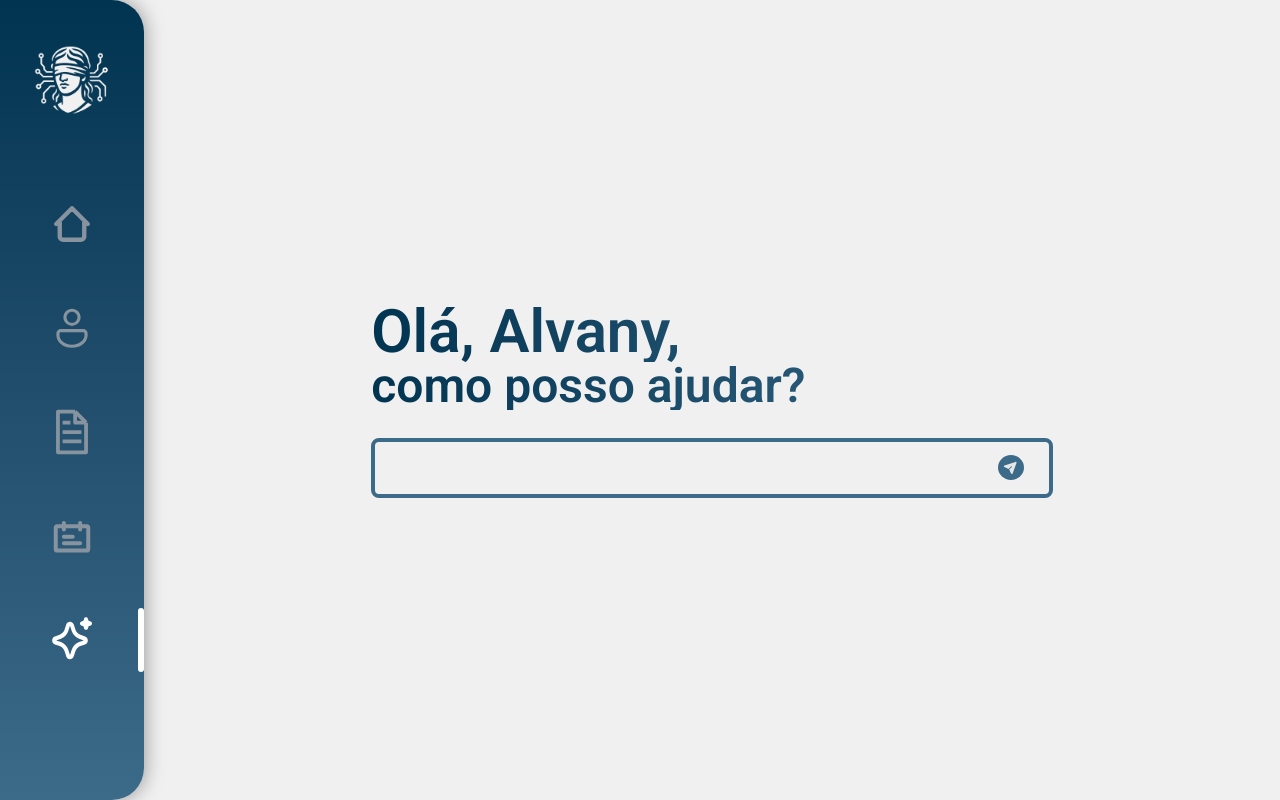
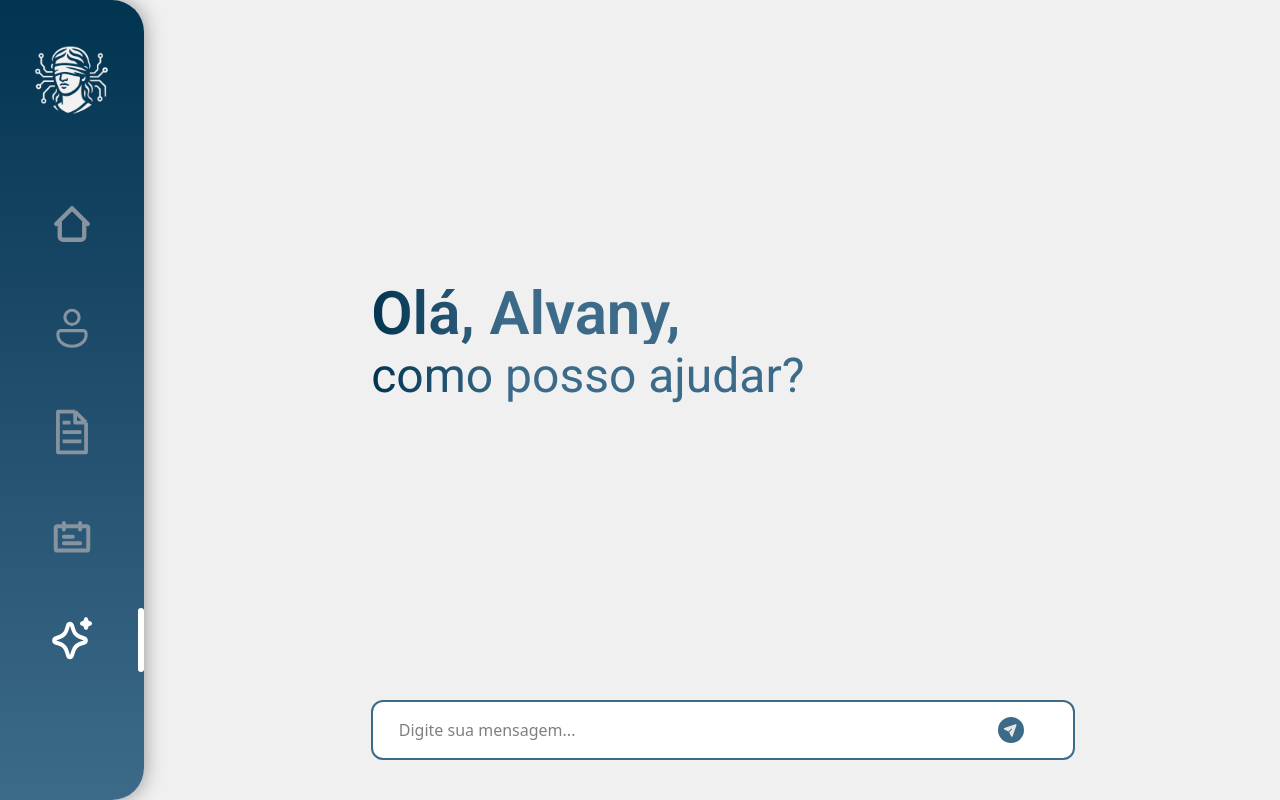
Before and after one commit to LYNX-Grupo-9/Sistema, a React (Vite) app: page /temisai in a window 1280 px wide. Built offline with nearby package versions, Linux system fonts and the light colour scheme; no server answers.

Commit message:
Saving Chat history

```diff
--- a/BFF/index.js
+++ /dev/null
@@ -1,15 +0,0 @@
-import 'dotenv/config';
-import express from 'express';
-import cors from 'cors';
-import geminiRoute from './routes/gemini.js';
-
-const app = express();
-
-app.use(cors());
-app.use(express.json());
-app.use('/api/gemini', geminiRoute);
-
-const PORT = process.env.PORT || 3002;
-app.listen(PORT, () => {
-  console.log(`BFF rodando em http://localhost:${PORT}`);
-});
--- a/BFF/routes/gemini.js
+++ /dev/null
@@ -1,36 +0,0 @@
-import express from 'express';
-import pkg from '@google-cloud/vertexai';
-import dotenv from 'dotenv';
-
-// Destructure the required classes from the default import
-const { VertexAI } = pkg;
-
-// Load environment variables
-dotenv.config();
-
-const router = express.Router();
-
-// Initialize VertexAI client
-const vertexAI = new VertexAI({
-  project: process.env.VITE_PROJECT_ID, // Use 'project' instead of 'projectId'
-  location: process.env.VITE_REGION,
-});
-
-// Load the text generation model
-const model = vertexAI.textGenerationModel('text-bison@001'); // Correct usage
-
-router.post('/generate', async (req, res) => {
-  const { prompt } = req.body;
-  try {
-    const [result] = await model.predict({
-      instances: [{ content: prompt }],
-    });
-    const text = result?.predictions?.[0]?.content || '';
-    res.json({ text });
-  } catch (error) {
-    console.error('Erro na geração:', error);
-    res.status(500).json({ error: 'Erro ao gerar resposta do Gemini.' });
-  }
-});
-
-export default router;
--- a/package.json
+++ b/package.json
@@ -13,6 +13,7 @@
     "@emotion/react": "^11.14.0",
     "@emotion/styled": "^11.14.0",
     "@google-cloud/vertexai": "^1.10.0",
+    "@google/genai": "^0.15.0",
     "@mui/material": "^7.0.2",
     "@react-input/mask": "^2.0.4",
     "@tailwindcss/vite": "^4.1.1",
@@ -26,6 +27,7 @@
     "react": "^19.0.0",
     "react-dom": "^19.0.0",
     "react-input-mask": "^3.0.0-alpha.2",
+    "react-markdown": "^10.1.0",
     "react-phone-input-2": "^2.15.1",
     "react-router-dom": "^7.4.1",
     "react-select": "^5.10.1",
--- /dev/null
+++ b/src/components/Steps/TemisAI/StepOne.jsx
@@ -0,0 +1,21 @@
+export function StepOne() {
+    return(
+        <>
+        <span className="text-6xl typography-semibold"
+              style={{
+                background: "var(--gradientHorizontal)",
+                WebkitBackgroundClip: "text",
+                WebkitTextFillColor: "transparent",
+              }}>Olá, Alvany,
+            </span>
+
+            <span className="text-5xl typography-regular mb-[4%] leading-16"
+              style={{
+                background: "var(--gradientHorizontal)",
+                WebkitBackgroundClip: "text",
+                WebkitTextFillColor: "transparent",
+              }}>como posso ajudar?
+            </span>
+        </>
+    )
+}
--- /dev/null
+++ b/src/components/Steps/TemisAI/StepTwo.jsx
@@ -0,0 +1,34 @@
+import icon from "../../../assets/icons/iaIcon.svg";
+import ReactMarkdown from "react-markdown";
+
+export function StepTwo({ chatHistory }) {
+  return (
+    <>
+
+      {chatHistory.map((item, index) => (
+          <div
+          key={index}
+          className="flex flex-col items-end  w-full justify-end gap-5 py-[5%]"
+          >
+          {item.role === "user" && (
+              <div className="max-w-[60%] flex bg-[var(--color-light)] rounded-2xl shadow-lg p-[2%] self-end">
+              <span className="text-[16px] typography-semibold text-[var(--color-blueDark)]">
+                {item.parts[0]?.text}
+              </span>
+            </div>
+          )}
+
+          {item.role === "model" && (
+              <div className="flex w-full items-start gap-4">
+              <img src={icon} className="w-[3%]" />
+              <div className="text-xl typography-regular text-[var(--color-blueDark)] px-[2%] prose prose-slate max-w-none space-y-6">
+                <ReactMarkdown>{item.parts[0]?.text}</ReactMarkdown>
+              </div>
+            </div>
+          )}
+        </div>
+      ))}
+
+    </>
+  );
+}
--- a/src/components/inputs/ChatAIButton.jsx
+++ b/src/components/inputs/ChatAIButton.jsx
@@ -1,17 +1,61 @@
 import sendIcon from "../../assets/icons/send.svg";
-export function ChatAIInput() {
+import { useState, useRef } from "react";
+
+export function ChatAIInput(props) {
+  const [prompt, setPrompt] = useState("");
+  const textareaRef = useRef(null);
+
+  const handleKeyDown = (event) => {
+    if (event.key === "Enter") {
+      event.preventDefault(); // Impede quebra de linha
+      props.change(prompt);
+      setPrompt(""); // Limpa o input após envio
+    }
+
+    if (event.key === "Tab") {
+      event.preventDefault();
+      const textarea = textareaRef.current;
+      const start = textarea.selectionStart;
+      const end = textarea.selectionEnd;
+      const newValue = prompt.substring(0, start) + "\n" + prompt.substring(end);
+      setPrompt(newValue);
+      setTimeout(() => {
+        textarea.selectionStart = textarea.selectionEnd = start + 1;
+      }, 0);
+    }
+  };
+
   return (
-    <div className="flex justify-between items-center w-full h-auto min-h-[60px] max-h-[200px] overflow-y-auto border-4 border-[var(--color-blueLight)] rounded-lg text-[var(--gradientHorizontal)] px-[2%]">
-     <textarea
-        className="w-[95%] outline-none resize-none overflow-hidden"
+    <div
+      className="bg-[var(--color-light)] flex justify-between
+     items-center w-[55%] h-auto min-h-[60px] max-h-[200px]
+      overflow-y-auto border-2 border-[var(--color-blueLight)]
+       rounded-xl text-[var(--gradientHorizontal)] px-[2%]
+       fixed bottom-[5%] z-50
+       "
+    >
+      <textarea
+        ref={textareaRef}
+        className="w-[95%] outline-none resize-none overflow-hidden "
         rows="1"
+        value={prompt}
+        placeholder="Digite sua mensagem..."
         onInput={(e) => {
-          e.target.style.height = "auto"; // Reseta a altura
-          e.target.style.height = `${e.target.scrollHeight}px`; // Ajusta para o conteúdo
+          e.target.style.height = "auto";
+          e.target.style.height = `${e.target.scrollHeight}px`;
         }}
+        onChange={(e) => setPrompt(e.target.value)}
+        onKeyDown={handleKeyDown}
       />
-        <img src={sendIcon} className="w-[2%] fixed left-[78%]"/>
-
+      <img
+        src={sendIcon}
+        className="w-[2%] fixed left-[78%] cursor-pointer"
+        onClick={() => {
+          props.change(prompt);
+          setPrompt(""); // Limpa o input após envio
+        }}
+        alt="Enviar"
+      />
     </div>
   );
 }
--- /dev/null
+++ b/src/config/gemini.js
@@ -0,0 +1 @@
+export const apikey = import.meta.env.VITE_GEMINI_API_KEY;
--- a/src/global/Theme.css
+++ b/src/global/Theme.css
@@ -17,7 +17,7 @@
     --success: #009E0D;
 
     --gradientVertical: linear-gradient(180deg, #013451 0%, rgba(60, 106, 137, 1) 100%);
-    --gradientHorizontal: linear-gradient(90deg, #013451 0%, rgba(60, 106, 137, 1) 100%);
+    --gradientHorizontal: linear-gradient(90deg, #013451 0%, rgba(60, 106, 137, 1) 20%);
 
     .bgGlass {
         background: rgba(255, 255, 255, 0.6);
--- a/src/pages/TemisAI/TemisAI.jsx
+++ b/src/pages/TemisAI/TemisAI.jsx
@@ -1,50 +1,77 @@
-import { useEffect } from "react";
+import { useEffect, useState } from "react";
 import { ChatAIInput } from "../../components/inputs/ChatAIButton";
+import { GoogleGenAI } from "@google/genai";
+import { StepOne } from "../../components/Steps/TemisAI/StepOne";
+import { StepTwo } from "../../components/Steps/TemisAI/StepTwo";
+import LoadingSVG from "../../assets/loading.svg";
+import { apikey } from "../../config/gemini";
+export function TemisAI() {
+  const [prompt, setPrompt] = useState("");
+  const [promptResponse, setPromptResponse] = useState("");
+  const [isLoading, setIsLoading] = useState(false);
 
-export function TemisAI() {
+  const [chatHistory, setChatHistory] = useState([]);
+
+  function handlePromptChange(newPrompt) {
+    setPrompt(newPrompt);
+    setChatHistory((prev) => [
+      ...prev,
+      { role: "user", parts: [{ text: newPrompt }] }
+    ]);
+  }
 
   useEffect(() => {
     const fetchData = async () => {
       try {
-        const res = await fetch('http://localhost:3002/api/gemini/generate', {
-          method: 'POST',
-          headers: { 'Content-Type': 'application/json' },
-          body: JSON.stringify({ prompt: 'Qual a capital da França?' }),
+        if (!prompt) return;
+        setIsLoading(true);
+        const ai = new GoogleGenAI({
+          apiKey: apikey
         });
 
-        if (!res.ok) {
-          throw new Error(`HTTP error! status: ${res.status}`);
+        async function main() {
+          const response = await ai.models.generateContent({
+            model: "gemini-2.0-flash",
+            contents: chatHistory,
+          });
+
+          const text = response.text;
+
+          setPromptResponse(text);
+
+          const updatedHistory = [
+            ...chatHistory,
+            { role: "model", parts: [{ text }] }
+          ];
+
+          setChatHistory(updatedHistory);
         }
 
-        const data = await res.json();
-        console.log(data.text);
+        await main();
       } catch (error) {
         console.error("Error fetching data:", error);
+      } finally {
+        setIsLoading(false);
+console.log(chatHistory)
       }
     };
 
     fetchData();
-  }, []);
+  }, [prompt]);
+
   return (
-    <div className="flex flex-col items-center justify-center h-screen w-full">
-      <div className="flex flex-col w-[60%]">
-        <span className="text-6xl typography-semibold"
-          style={{
-            background: "var(--gradientHorizontal)",
-            WebkitBackgroundClip: "text",
-            WebkitTextFillColor: "transparent",
-          }}>Olá, Alvany,
-        </span>
-
-        <span className="text-5xl typography-semibold mb-[4%]"
-          style={{
-            background: "var(--gradientHorizontal)",
-            WebkitBackgroundClip: "text",
-            WebkitTextFillColor: "transparent",
-          }}>como posso ajudar?
-        </span>
-        <ChatAIInput />
+    <>
+      {isLoading && (
+        <div className="fixed inset-0 bg-[var(--bgTransparentDark)] backdrop-blur-sm flex justify-center items-center z-50">
+          <img src={LoadingSVG} alt="Carregando" className="w-16" />
+        </div>
+      )}
+      <div className="flex flex-col items-center justify-start h-screen w-full ">
+        <div className="flex flex-col w-[60%] h-[90%] overflow-y-auto justify-center">
+          {!prompt ? <StepOne /> : <StepTwo prompt={prompt} promptResponse={promptResponse} chatHistory={chatHistory}/>}
+          <ChatAIInput change={handlePromptChange} />
+        </div>
       </div>
-    </div>
+    </>
   );
 }
```
Also changed, not shown: src/services/GeminiIntegration.js (deleted, +0 -70 lines), src/assets/icons/iaIcon.svg (added), 1 other file (tests, documents, lock files or other folders).
